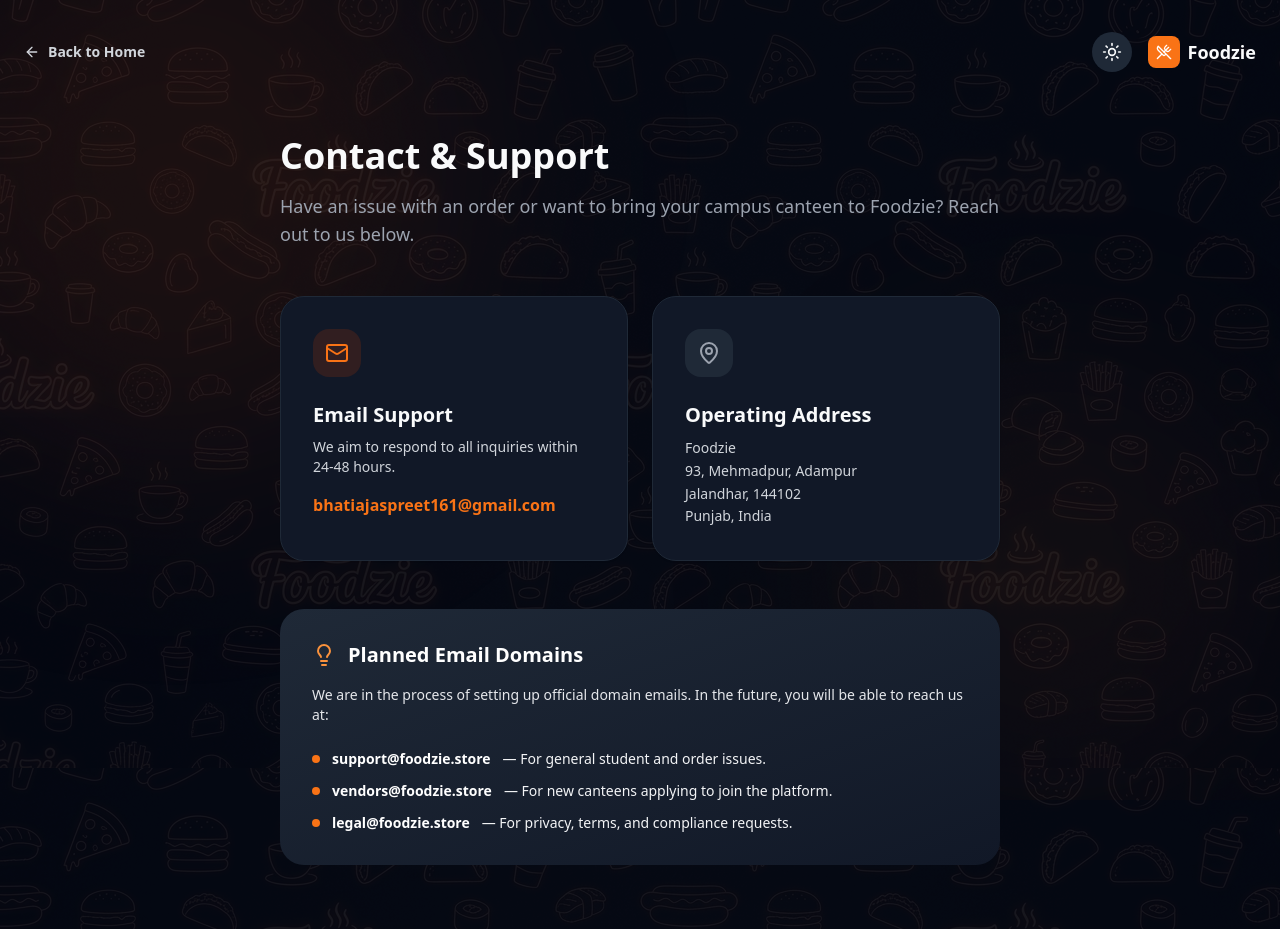
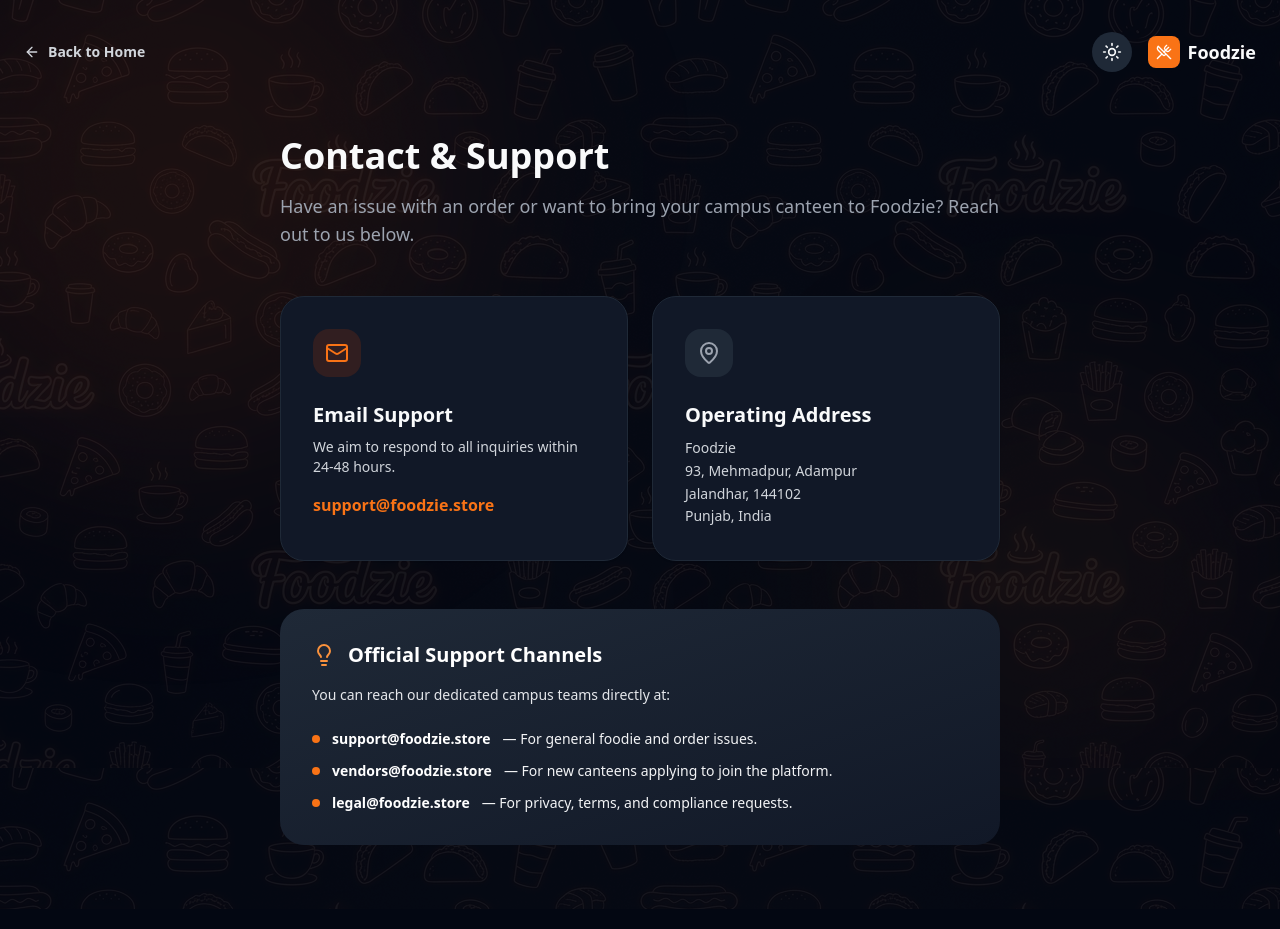
Before and after one commit to KaranManhas22/6weeks_Jaspreet_SERN, a Next.js app: page /contact in a window 1280 px wide. Built offline with nearby package versions, Linux system fonts and the light colour scheme; no server answers.

Commit message:
chore: replace personal gmail with official support@foodzie.store across contact, privacy, and footer

```diff
--- a/app/contact/page.tsx
+++ b/app/contact/page.tsx
@@ -48,8 +48,8 @@ export default function ContactPage() {
             <p className="text-gray-500 dark:text-gray-400 text-sm mb-4">
               We aim to respond to all inquiries within 24-48 hours.
             </p>
-            <a href="mailto:bhatiajaspreet161@gmail.com" className="text-orange-600 dark:text-orange-500 font-bold hover:underline">
-              bhatiajaspreet161@gmail.com
+            <a href="mailto:support@foodzie.store" className="text-orange-600 dark:text-orange-500 font-bold hover:underline">
+              support@foodzie.store
             </a>
           </div>
 
@@ -68,19 +68,19 @@ export default function ContactPage() {
           </div>
         </div>
 
-        {/* Future Recommendations */}
+        {/* Official Channels Directory */}
         <div className="bg-gradient-to-br from-gray-900 to-gray-800 dark:from-gray-800 dark:to-gray-900 rounded-3xl p-8 text-white">
           <div className="flex items-center gap-3 mb-4">
             <Lightbulb className="w-6 h-6 text-orange-400" />
-            <h3 className="text-xl font-bold">Planned Email Domains</h3>
+            <h3 className="text-xl font-bold">Official Support Channels</h3>
           </div>
           <p className="text-gray-400 text-sm mb-6">
-            We are in the process of setting up official domain emails. In the future, you will be able to reach us at:
+            You can reach our dedicated campus teams directly at:
           </p>
           <ul className="space-y-3 text-sm text-gray-300">
             <li className="flex items-center gap-3">
               <span className="w-2 h-2 rounded-full bg-orange-500" />
-              <strong className="text-white">support@foodzie.store</strong> — For general student and order issues.
+              <strong className="text-white">support@foodzie.store</strong> — For general foodie and order issues.
             </li>
             <li className="flex items-center gap-3">
               <span className="w-2 h-2 rounded-full bg-orange-500" />
--- a/app/page.tsx
+++ b/app/page.tsx
@@ -377,7 +377,7 @@ export default function LandingPage() {
           <div className="text-left space-y-4">
             <h4 className="text-xs font-bold uppercase tracking-wider text-gray-400 dark:text-gray-500">Support Hub</h4>
             <ul className="space-y-2.5 text-xs font-semibold text-gray-600 dark:text-gray-400">
-              <li>Email: <a href="mailto:bhatiajaspreet161@gmail.com" className="hover:text-orange-500 dark:hover:text-orange-400 transition-colors font-bold">bhatiajaspreet161@gmail.com</a></li>
+              <li>Email: <a href="mailto:support@foodzie.store" className="hover:text-orange-500 dark:hover:text-orange-400 transition-colors font-bold">support@foodzie.store</a></li>
               <li>Phone: <span className="text-gray-900 dark:text-white font-bold">+91 7717670668</span></li>
               <li>Address: <span className="font-medium">93, Mehmadpur, Jalandhar, 144102, Punjab, India</span></li>
             </ul>
--- a/app/privacy/page.tsx
+++ b/app/privacy/page.tsx
@@ -62,7 +62,7 @@ export default function PrivacyPage() {
             93, Mehmadpur, Adampur<br />
             Jalandhar, 144102<br />
             Punjab, India<br /><br />
-            <strong>Email:</strong> bhatiajaspreet161@gmail.com
+            <strong>Email:</strong> support@foodzie.store
           </p>
         </div>
       </main>
```
